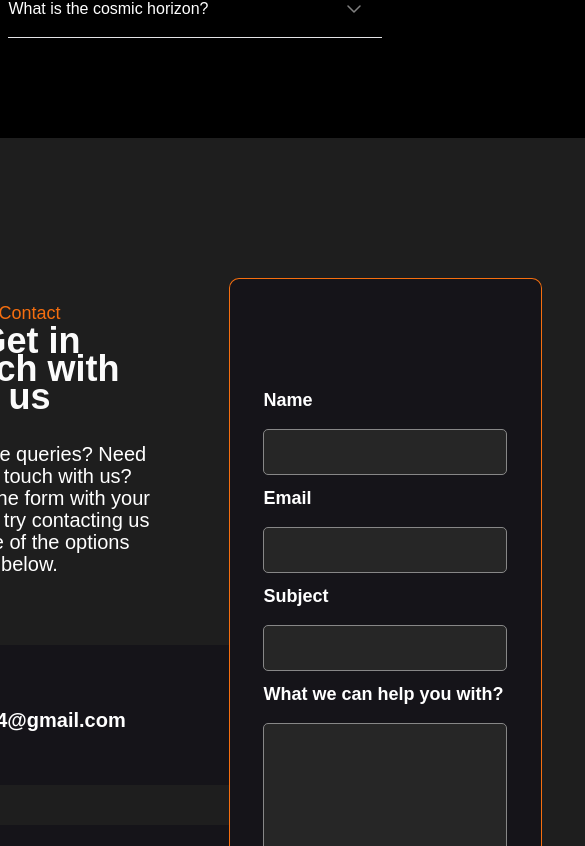
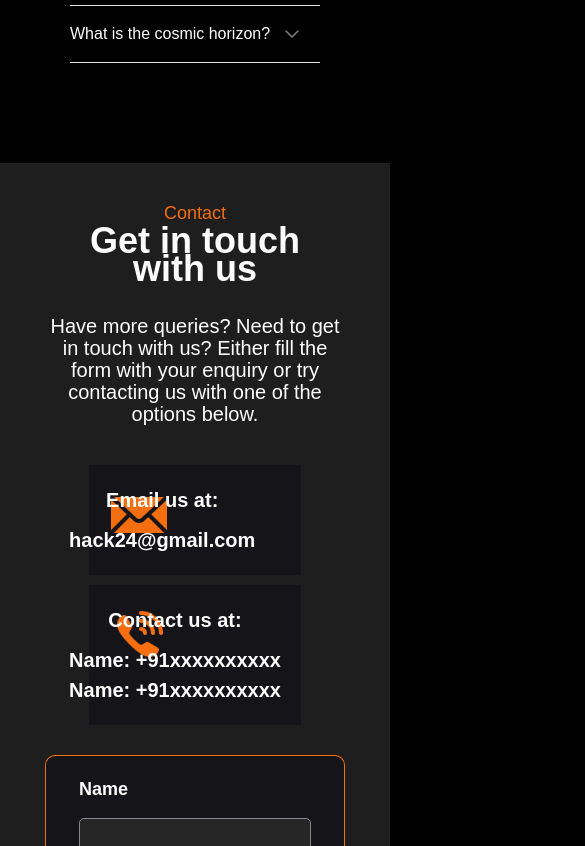
Before and after one commit to FidhaAhamed/hack24-client, a React (Vite) app: page / in a window 390 px wide. Shown: the part 1398-2244 px from the top of the page, 585 px wide, since content can reach past the window. Built offline with nearby package versions, Linux system fonts and the light colour scheme.

Commit message:
contact responsive

```diff
--- a/src/components/Contact/Contact.css
+++ b/src/components/Contact/Contact.css
@@ -78,12 +78,6 @@
     margin-top: 120px;
     border: solid #F56E0F;
     border-width: 1px 1px 7.5px 1px;
-
-    border-style: solid;
-
-    border-color: #F56E0F;
-
-    ;
   }
 
   .contact-form form {
@@ -121,3 +115,45 @@
     font-size: 18px;
     font-weight: bold;
   }
+
+
+ /* Media queries for responsiveness */
+@media (max-width: 768px) {
+  .contact {
+    flex-direction: column; /* Change flex direction to column */
+    align-items: center; /* Center items horizontally */
+  }
+
+  .contact-descrptn {
+    width: 90%;
+    padding: 0 10px;
+  }
+
+  .contact-details {
+    width: 100%;
+    max-width: 400px;
+    margin: 10px 0;
+  }
+
+  .contact-form {
+    width: 100%;
+    max-width: 400px;
+    margin-top: 20px;
+    margin-right: 0; /* Remove right margin */
+  }
+}
+
+@media (max-width: 480px) {
+  .contact-details {
+    max-width: 400px;
+    height: auto;
+  }
+
+  .contact-info{
+    margin-left: 0;
+  }
+
+  .contact-form {
+    max-width: 300px;
+  }
+}
```
